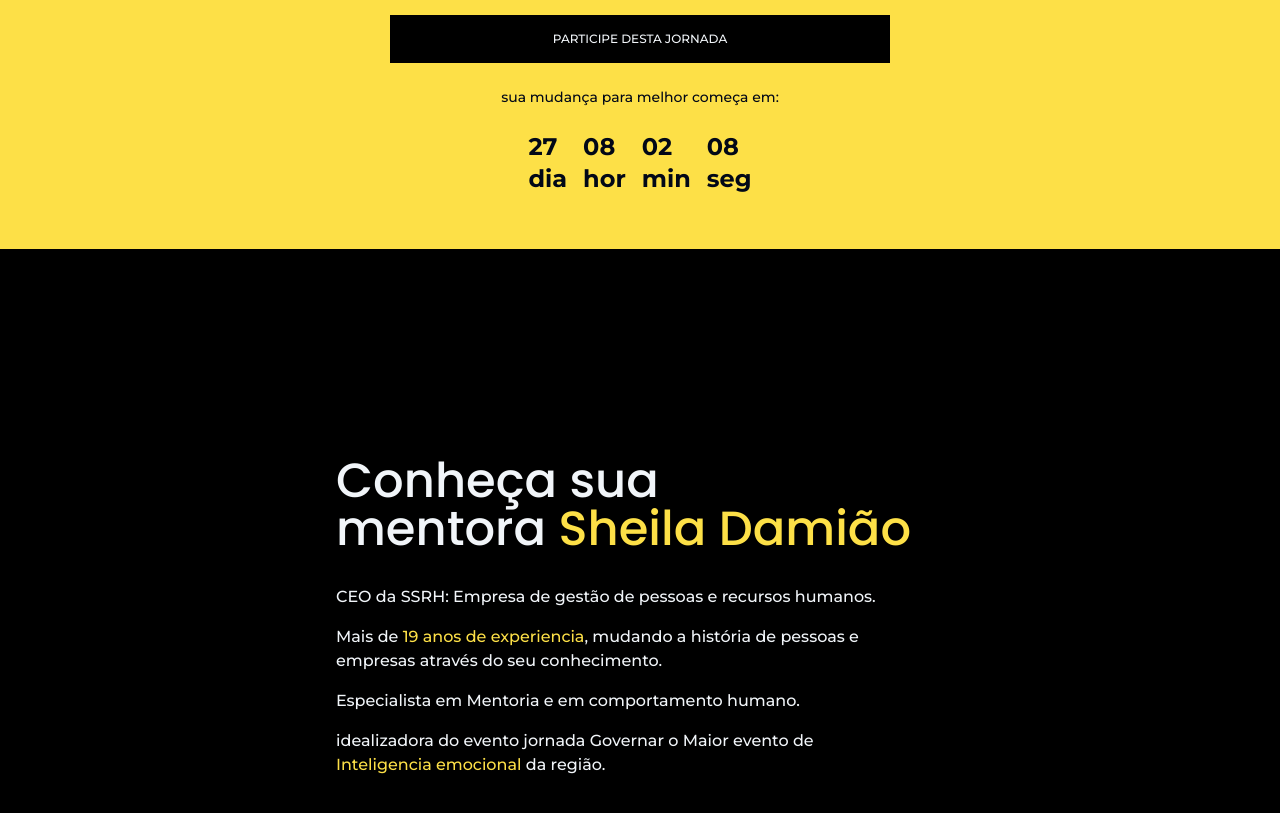
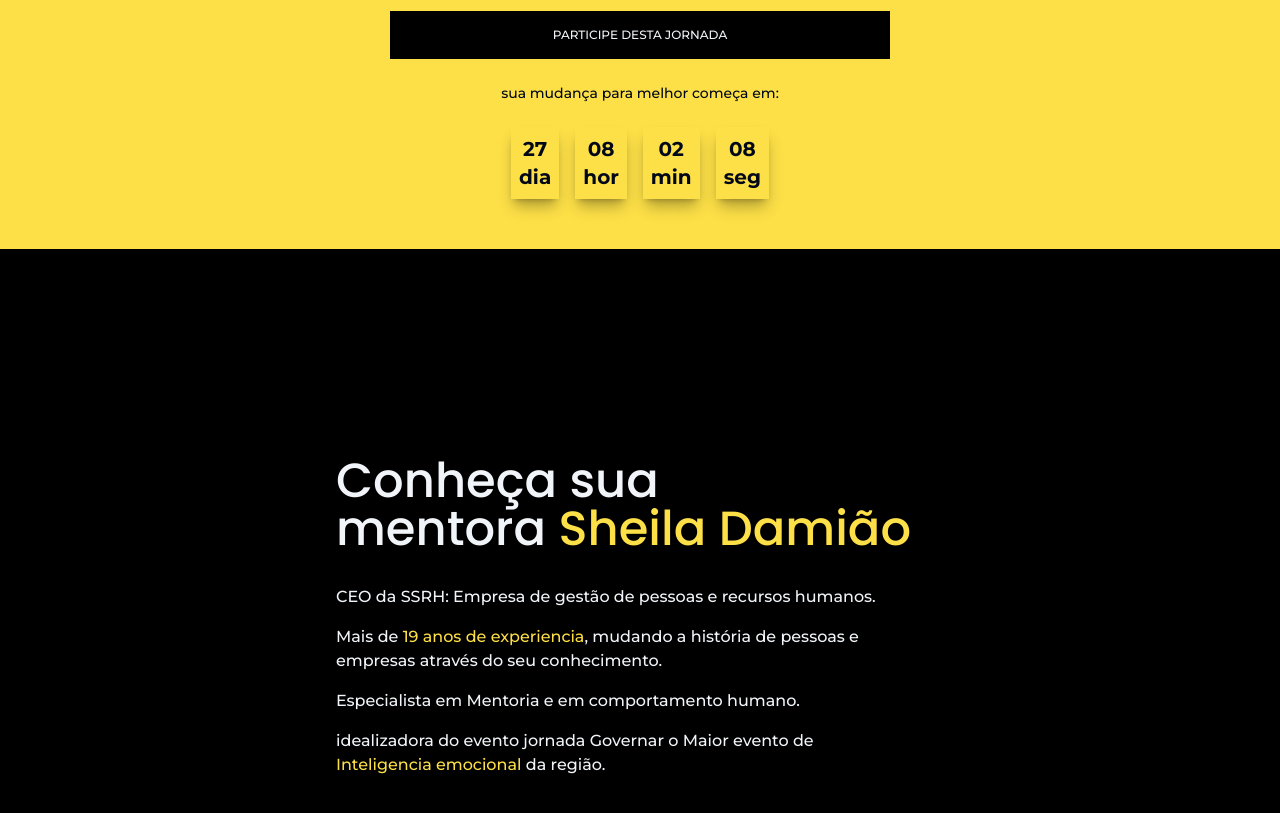
Before and after one commit to DecoXD/JornadaGovernar, a React (Vite) app: page / in a window 1280 px wide. Shown: the part 3660-4473 px from the top of the page. Built offline with nearby package versions, Linux system fonts and the light colour scheme.

Commit message:
shadow ajusted

```diff
--- a/index.html
+++ b/index.html
@@ -2,7 +2,7 @@
 <html lang="pt-br">
   <head>
     <meta charset="UTF-8" />
-    <link rel="icon" type="image/svg+xml" href="/vite.svg" />
+    <link rel="shortcut icon" href="favicon.ico" type="image/x-icon">
     <meta name="viewport" content="width=device-width, initial-scale=1.0" />
     <title>Jornada Governar</title>
   </head>
--- a/src/components/shared/Countdown.tsx
+++ b/src/components/shared/Countdown.tsx
@@ -51,7 +51,8 @@ export const Countdown: React.FC = () => {
     }
 
     timerComponents.push(
-      <p key={key} className=' font-bold flex flex-col text-2xl'>
+      <p key={key} className=' items-center justify-center font-bold flex flex-col text-xl  shadow-lg p-2 shadow-black/30 '>
+
         <span>{timeLeft[key]< 10 ? '0'+timeLeft[key] : timeLeft[key]}</span>
         <span>{key}{' '}</span>
       </p>
```
Also changed, not shown: 1 other file (tests, documents, lock files or other folders).
